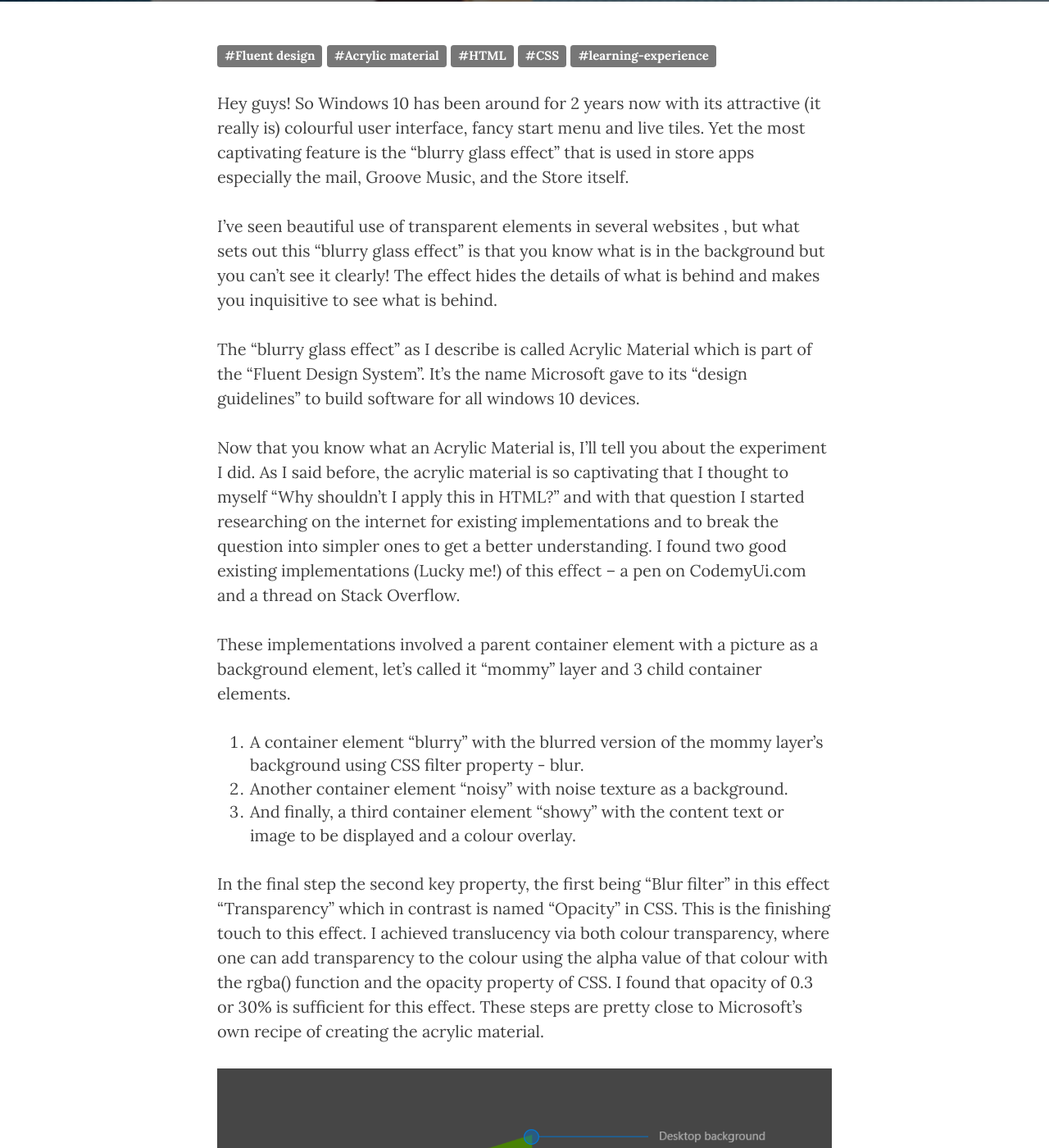
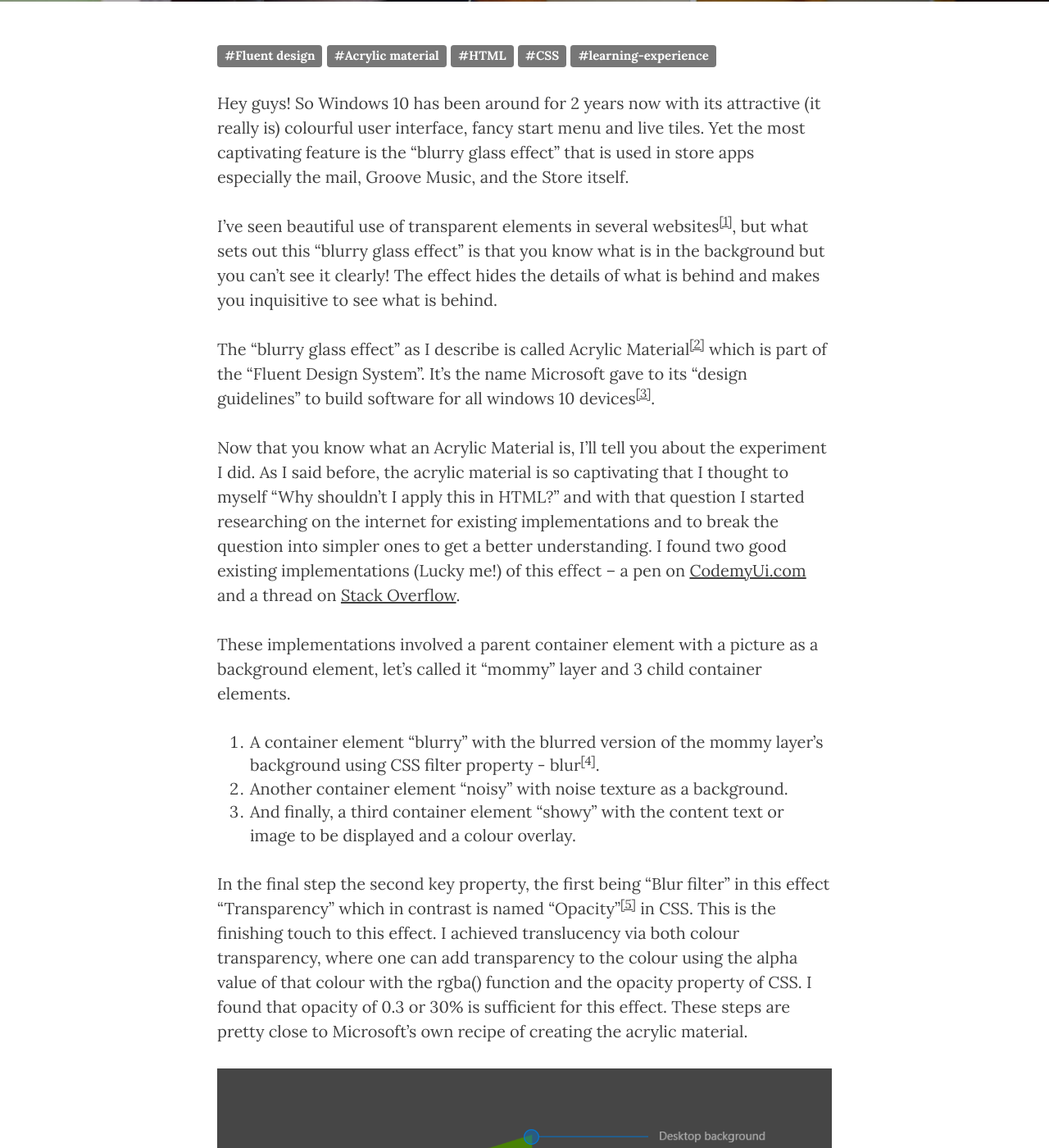
Before and after one commit to svijaykoushik/blog, a Jekyll site: the page built from _posts/2018-03-07-translucency-with-transparency.markdown, in a window 1280 px wide and 1400 px high, scrolled down 567 px. Shown: the whole window at 82% size. Built offline with Jekyll 4.4.1, drawn with Linux system fonts in a browser that asks for light colours; nearby versions of some CDN libraries; comment, search, counter and statistics services are not loaded; some of the changed text lies outside the part shown.

Commit message:
added foot notes

```diff
--- a/_posts/2018-03-07-translucency-with-transparency.markdown
+++ b/_posts/2018-03-07-translucency-with-transparency.markdown
@@ -6,7 +6,7 @@
 date:			2018-03-07 21:03:00
 author: 		"Vijay Koushik"
 keywords:   	"Fluent design, Acrylic material, HTML, CSS"
-header-img: 	"img/post-header-bank-phising.jpg"
+header-img: 	"img/post-header-acrylic.jpg"
 og_type: 		"article"
 comments:       true
 pageId:         "2018-03-07-translucency-with-transparency"
@@ -15,22 +15,22 @@
 <p>
 Hey guys! So Windows 10 has been around for 2 years now with its attractive (it really is) colourful user interface, fancy start menu and live tiles. Yet the most captivating feature is the “blurry glass effect” that is used in store apps especially the mail, Groove Music, and the Store itself.
 </p>
-<p>I’ve seen beautiful use of transparent elements in several websites , but what sets out this “blurry glass effect” is that you know what is in the background but you can’t see it clearly! The effect hides the details of what is behind and makes you inquisitive to see what is behind.</p>
-<p>The “blurry glass effect” as I describe is called Acrylic Material  which is part of the “Fluent Design System”. It’s the name Microsoft gave to its “design guidelines” to build software for all windows 10 devices.</p>
-<p>Now that you know what an Acrylic Material is, I’ll tell you about the experiment I did. As I said before, the acrylic material is so captivating that I thought to myself “Why shouldn’t I apply this in HTML?” and with that question I started researching on the internet for existing implementations and  to break the question into simpler ones to get a better understanding. I found two good existing implementations (Lucky me!) of this effect – a pen on CodemyUi.com  and a thread on Stack Overflow.</p>
+<p>I’ve seen beautiful use of transparent elements in several websites<sup><a href="#fn">[1]</a></sup>, but what sets out this “blurry glass effect” is that you know what is in the background but you can’t see it clearly! The effect hides the details of what is behind and makes you inquisitive to see what is behind.</p>
+<p>The “blurry glass effect” as I describe is called Acrylic Material<sup><a href="#fn">[2]</a></sup> which is part of the “Fluent Design System”. It’s the name Microsoft gave to its “design guidelines” to build software for all windows 10 devices<sup><a href="#fn">[3]</a></sup>.</p>
+<p>Now that you know what an Acrylic Material is, I’ll tell you about the experiment I did. As I said before, the acrylic material is so captivating that I thought to myself “Why shouldn’t I apply this in HTML?” and with that question I started researching on the internet for existing implementations and  to break the question into simpler ones to get a better understanding. I found two good existing implementations (Lucky me!) of this effect – a pen on <a href="https://codemyui.com/fluent-design-stacking-card-ui/">CodemyUi.com</a>  and a thread on <a href="https://stackoverflow.com/questions/44522299/css-only-acrylic-material-from-fluent-design-system">Stack Overflow</a>.</p>
 <p>These implementations involved a parent container element with a picture as a background element, let’s called it “mommy” layer and 3 child container elements.
 </p>
 <ol start="1">
-<li>A container element “blurry” with the blurred version of the mommy layer’s background using CSS filter property - blur.</li>
+<li>A container element “blurry” with the blurred version of the mommy layer’s background using CSS filter property - blur<sup><a href="#fn">[4]</a></sup>.</li>
 <li>Another container element “noisy” with noise texture as a background.</li>
 <li>And finally, a third container element “showy” with the content text or image to be displayed and a colour overlay.</li>
 </ol>
-<p>In the final step the second key property, the first being “Blur filter” in this effect “Transparency” which in contrast is named “Opacity”  in CSS. This is the finishing touch to this effect. I achieved translucency via both colour transparency, where one can add transparency to the colour using the alpha value of that colour with the rgba() function and the opacity property of CSS. I found that opacity of 0.3 or 30% is sufficient for this effect. These steps are pretty close to Microsoft’s own recipe of creating the acrylic material.</p>
+<p>In the final step the second key property, the first being “Blur filter” in this effect “Transparency” which in contrast is named “Opacity”<sup><a href="#fn">[5]</a></sup>  in CSS. This is the finishing touch to this effect. I achieved translucency via both colour transparency, where one can add transparency to the colour using the alpha value of that colour with the rgba() function and the opacity property of CSS. I found that opacity of 0.3 or 30% is sufficient for this effect. These steps are pretty close to Microsoft’s own recipe of creating the acrylic material.</p>
 <a href="#">
     <img src="{{ site.baseurl }}/img/post-ms-acrylicrecipe-diagram.png" alt="Micrososft's acrylic recipe" width="800" height="534">
 </a>
 <span class="caption text-muted">Micrososft's acrylic recipe</span>
-<p>Well, except for the exclusion blend. It can be added to the Blurry container with the CSS property “background-blend-mode" . This is the recipe for HTML implementation</p>
+<p>Well, except for the exclusion blend. It can be added to the Blurry container with the CSS property “background-blend-mode"<sup><a href="#fn">[6]</a></sup>. This is the recipe for HTML implementation</p>
 <a href="#">
     <img src="{{ site.baseurl }}/img/post-html-acrylicrecipe-diagram.jpg" alt="Html recipe for acrylic" width="800" height="600">
 </a>
@@ -40,6 +40,17 @@
 <p>It’s not over yet. I know that CSS background property not only supports pictures but also gradients and pure colours. Can this effect be applied to gradients and colours? A question popped in my head. So, I started experimenting this with different backgrounds with different colours and different gradients. And the result of this experiment is... (Drum roll) YES! This effect works on images, gradients and colours as background. Change the background from image to a gradient. Or just use a pure colour omitting the former. </p>
 <p>Here's a sample with the Indian flag's tri-color gradient as a background with the acrylic effect</p>
 <script async src="//jsfiddle.net/svijaykoushik/qoyj058m/embed/result/"></script>
-<p>I had so much fun learning about this effect. I learnt about CSS filters , pseudo elements  and efficient use of z-indexing to stack up multiple layers to create a single cool effect. Watch the effect in action in this fiddle. Click/tap on the <i class="fa fa-bars"></i> to togle the navigation pane.</p>
+<p>I had so much fun learning about this effect. I learnt about CSS filters , pseudo elements<sup><a href="#fn">[7]</a></sup> and efficient use of z-indexing to stack up multiple layers to create a single cool effect. Watch the effect in action in this fiddle. Click/tap on the <i class="fa fa-bars"></i> to togle the navigation pane.</p>
 <script async src="//jsfiddle.net/svijaykoushik/8cdbe21b/embed/result/"></script>
-<p>It's awesome na? Did you like it? Don’t forget to share what you think about this post in the comments.</p>
+<p>It's awesome na? Did you like it? Don’t forget to share what you think about this post in the comments.<br/>
+Header Photo by Tim Gouw from <a href="https://www.pexels.com/photo/man-in-white-shirt-using-macbook-pro-52608/">Pexels</a></p>
+<hr/>
+<p id ="fn">
+<sup>[1]</sup> Use of Transparency in Website Design, Examples - https://designmodo.com/transparency-website-design/
+<sup>[2]</sup> Acrylic material - https://docs.microsoft.com/en-us/windows/uwp/design/style/acrylic
+<sup>[3]</sup> Fluent design system - https://en.wikipedia.org/wiki/Fluent_Design_System
+<sup>[4]</sup> CSS blur filter - https://developer.mozilla.org/en-US/docs/Web/CSS/filter
+<sup>[5]</sup> CSS Opacity property - https://developer.mozilla.org/en-US/docs/Web/CSS/opacity
+<sup>[6]</sup> Background-blend-mode property - https://developer.mozilla.org/en-US/docs/Web/CSS/background-blend-mode
+<sup>[7]</sup> CSS pseudo elements - https://developer.mozilla.org/en/docs/Web/CSS/Pseudo-elements
+</p>
```
Also changed, not shown: img/post-header-acrylic.jpg (added).
